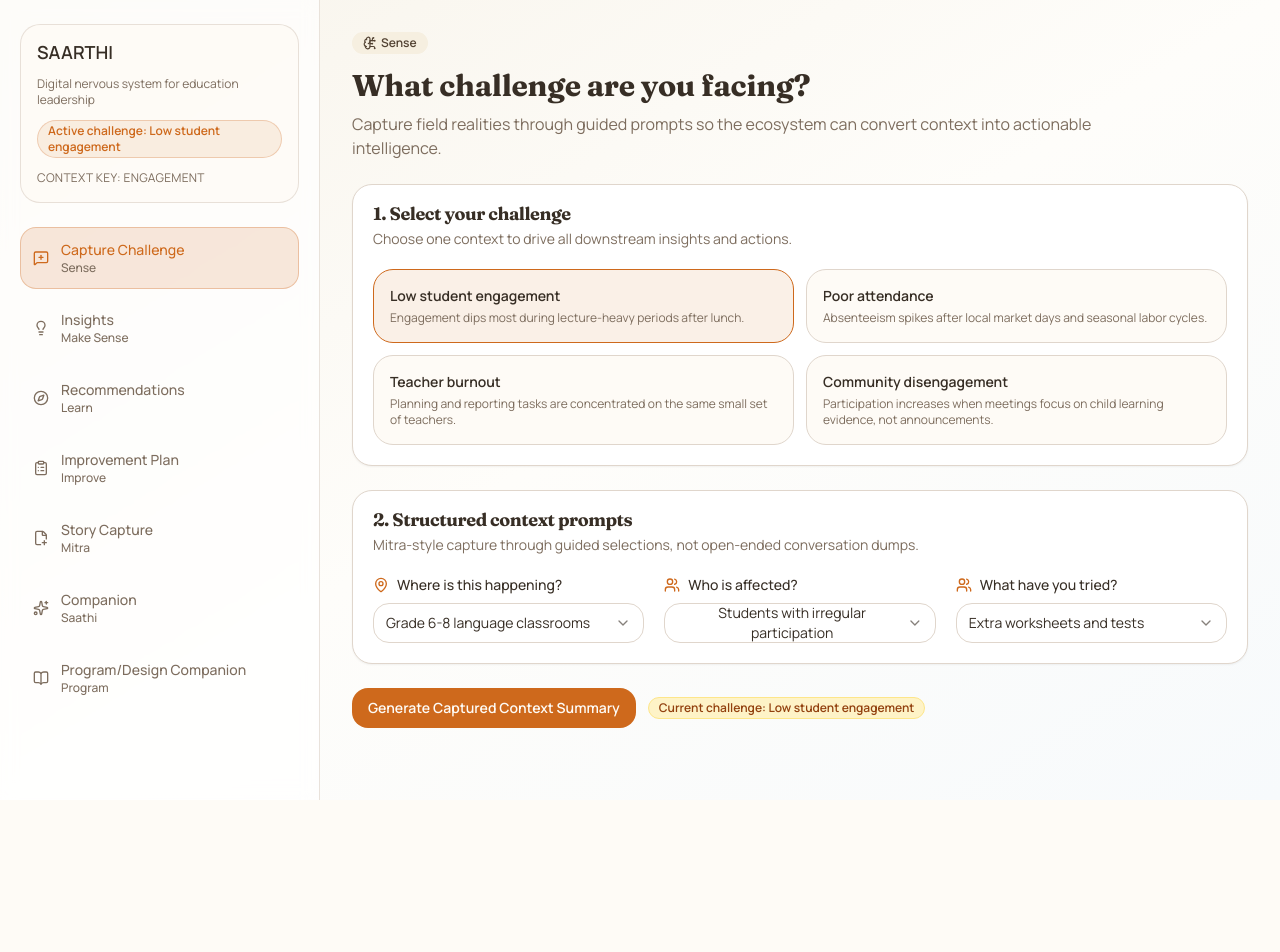
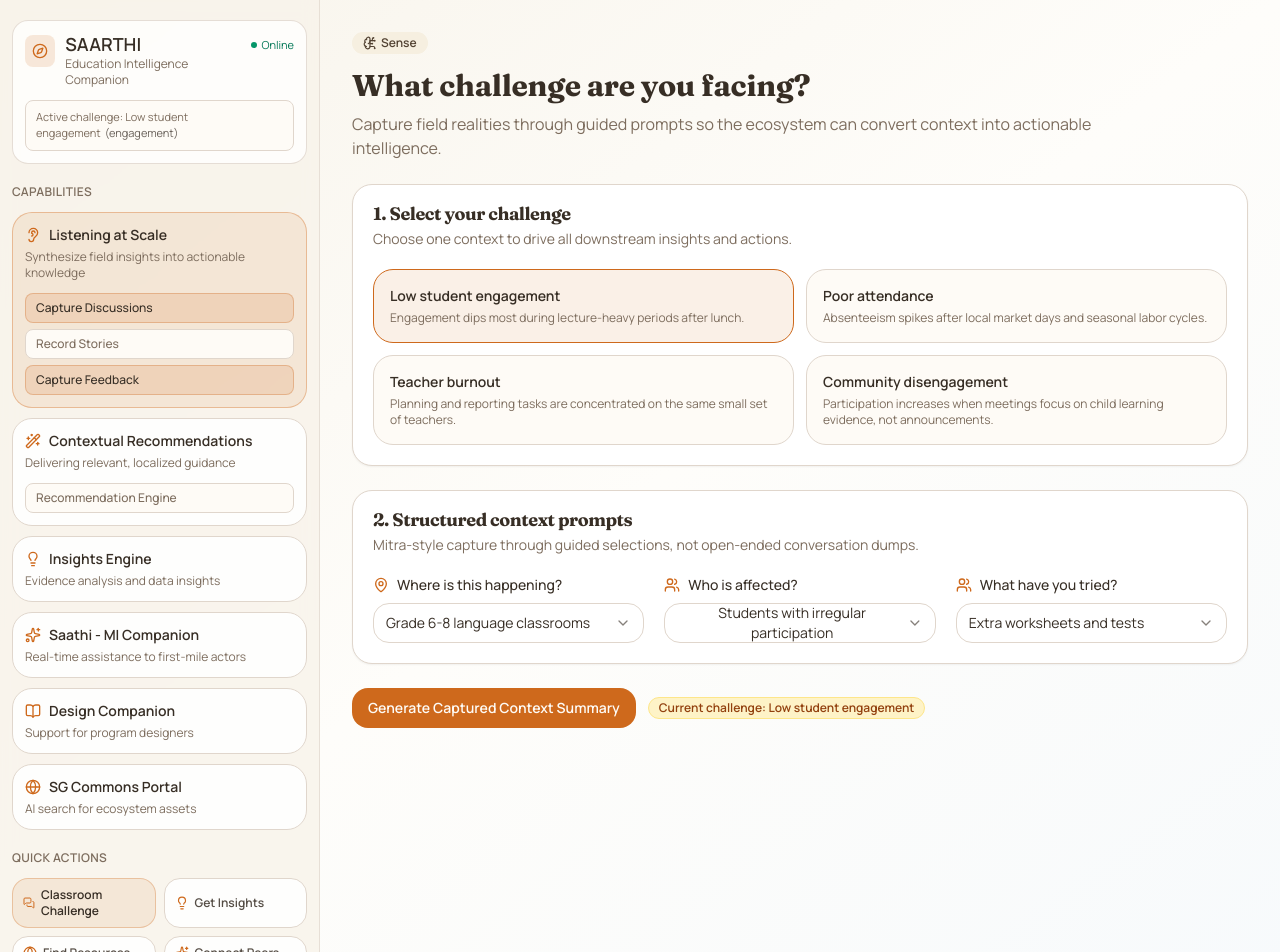
Before and after one commit to priyanka-TL/saarthi-app, a React (Vite) app in the folder saarthi-app/: page / in a window 1280 px wide. Shown: the top 952 px of the page. Before the commit the page ends 800 px from the top, so only its background shows below. Built offline with nearby package versions, Linux system fonts and the light colour scheme.

Commit message:
Enhance AppShell and SidebarNav components with new icons and improved layout for better user experience

```diff
--- a/saarthi-app/src/components/layout/AppShell.tsx
+++ b/saarthi-app/src/components/layout/AppShell.tsx
@@ -1,8 +1,7 @@
-import { Menu } from 'lucide-react'
+import { Compass, Menu } from 'lucide-react'
 import { type PropsWithChildren } from 'react'
 
 import { SidebarNav } from '@/components/layout/SidebarNav'
-import { Badge } from '@/components/ui/badge'
 import { Button } from '@/components/ui/button'
 import { Sheet, SheetContent, SheetHeader, SheetTitle, SheetTrigger } from '@/components/ui/sheet'
 import type { ChallengeKey, FlowKey } from '@/types/saarthi'
@@ -24,7 +23,7 @@ export function AppShell({
   return (
     <div className="min-h-screen bg-gradient-to-br from-[#f8f4eb] via-[#fefdfa] to-[#f7fafc] text-foreground">
       <div className="mx-auto flex min-h-screen w-full max-w-[1400px] flex-col lg:flex-row">
-        <aside className="hidden w-[320px] border-r border-border/70 bg-card/70 px-5 py-6 backdrop-blur lg:block">
+        <aside className="hidden w-[320px] border-r border-border/70 bg-[#f8f3ea]/80 px-3 py-5 backdrop-blur lg:block">
           <BrandBlock selectedChallenge={selectedChallenge} selectedChallengeLabel={selectedChallengeLabel} />
           <SidebarNav activeFlow={activeFlow} onFlowChange={onFlowChange} />
         </aside>
@@ -42,9 +41,9 @@ export function AppShell({
                     <Menu className="h-4 w-4" />
                   </Button>
                 </SheetTrigger>
-                <SheetContent className="max-w-[320px]">
+                <SheetContent className="max-w-[320px] border-border bg-[#f8f3ea] text-foreground">
                   <SheetHeader>
-                    <SheetTitle>Navigate Flows</SheetTitle>
+                    <SheetTitle className="text-foreground">Navigate Flows</SheetTitle>
                   </SheetHeader>
                   <div className="mt-5">
                     <BrandBlock selectedChallenge={selectedChallenge} selectedChallengeLabel={selectedChallengeLabel} />
@@ -70,13 +69,27 @@ function BrandBlock({
   selectedChallengeLabel: string
 }) {
   return (
-    <div className="mb-6 space-y-3 rounded-2xl border border-border/70 bg-background/80 p-4">
-      <p className="text-lg font-semibold leading-tight text-foreground">SAARTHI</p>
-      <p className="text-xs text-muted-foreground">Digital nervous system for education leadership</p>
-      <Badge className="w-fit border border-primary/25 bg-primary/10 text-primary" variant="outline">
+    <div className="mb-5 rounded-xl border border-border/80 bg-card/75 p-3">
+      <div className="flex items-start justify-between gap-2">
+        <div className="flex items-start gap-2.5">
+          <div className="mt-0.5 flex h-8 w-8 items-center justify-center rounded-lg bg-primary/15 text-primary">
+            <Compass className="h-4 w-4" />
+          </div>
+          <div>
+            <p className="text-lg font-semibold leading-tight text-foreground">SAARTHI</p>
+            <p className="text-xs text-muted-foreground">Education Intelligence Companion</p>
+          </div>
+        </div>
+        <div className="mt-1 flex items-center gap-1 text-[11px] text-emerald-700">
+          <span className="h-1.5 w-1.5 rounded-full bg-emerald-600" />
+          Online
+        </div>
+      </div>
+
+      <div className="mt-3 rounded-lg border border-border bg-background px-2.5 py-2 text-[11px] text-muted-foreground">
         Active challenge: {selectedChallengeLabel}
-      </Badge>
-      <p className="text-xs uppercase tracking-wide text-muted-foreground">Context key: {selectedChallenge}</p>
+        <span className="ml-1 text-foreground/75">({selectedChallenge})</span>
+      </div>
     </div>
   )
 }
--- a/saarthi-app/src/components/layout/SidebarNav.tsx
+++ b/saarthi-app/src/components/layout/SidebarNav.tsx
@@ -1,102 +1,163 @@
 import {
   BookOpen,
-  ClipboardList,
-  Compass,
-  FilePlus2,
+  Ear,
+  Globe,
   Lightbulb,
-  MessageSquarePlus,
+  MessagesSquare,
   Sparkles,
+  WandSparkles,
 } from 'lucide-react'
 import type { ComponentType } from 'react'
 
-import { Button } from '@/components/ui/button'
 import { cn } from '@/lib/utils'
 import type { FlowKey } from '@/types/saarthi'
 
-interface NavItem {
+interface CapabilityItem {
   key: FlowKey
   label: string
+  subtitle: string
   icon: ComponentType<{ className?: string }>
-  subtitle: string
+  subActions?: Array<{ key: FlowKey; label: string }>
 }
 
-const navItems: NavItem[] = [
+const capabilityItems: CapabilityItem[] = [
   {
     key: 'capture',
-    label: 'Capture Challenge',
-    icon: MessageSquarePlus,
-    subtitle: 'Sense',
+    label: 'Listening at Scale',
+    subtitle: 'Synthesize field insights into actionable knowledge',
+    icon: Ear,
+    subActions: [
+      { key: 'capture', label: 'Capture Discussions' },
+      { key: 'story', label: 'Record Stories' },
+      { key: 'capture', label: 'Capture Feedback' },
+    ],
+  },
+  {
+    key: 'recommendations',
+    label: 'Contextual Recommendations',
+    subtitle: 'Delivering relevant, localized guidance',
+    icon: WandSparkles,
+    subActions: [{ key: 'recommendations', label: 'Recommendation Engine' }],
   },
   {
     key: 'insights',
-    label: 'Insights',
+    label: 'Insights Engine',
+    subtitle: 'Evidence analysis and data insights',
     icon: Lightbulb,
-    subtitle: 'Make Sense',
+  },
+  {
+    key: 'companion',
+    label: 'Saathi - MI Companion',
+    subtitle: 'Real-time assistance to first-mile actors',
+    icon: Sparkles,
+  },
+  {
+    key: 'program',
+    label: 'Design Companion',
+    subtitle: 'Support for program designers',
+    icon: BookOpen,
   },
   {
     key: 'recommendations',
-    label: 'Recommendations',
-    icon: Compass,
-    subtitle: 'Learn',
+    label: 'SG Commons Portal',
+    subtitle: 'AI search for ecosystem assets',
+    icon: Globe,
   },
-  {
-    key: 'improvement',
-    label: 'Improvement Plan',
-    icon: ClipboardList,
-    subtitle: 'Improve',
-  },
-  {
-    key: 'story',
-    label: 'Story Capture',
-    icon: FilePlus2,
-    subtitle: 'Mitra',
-  },
-  {
-    key: 'companion',
-    label: 'Companion',
-    icon: Sparkles,
-    subtitle: 'Saathi',
-  },
-  {
-    key: 'program',
-    label: 'Program/Design Companion',
-    icon: BookOpen,
-    subtitle: 'Program',
-  },
+]
+
+const quickActions: Array<{ key: FlowKey; label: string; icon: ComponentType<{ className?: string }> }> = [
+  { key: 'capture', label: 'Classroom Challenge', icon: MessagesSquare },
+  { key: 'insights', label: 'Get Insights', icon: Lightbulb },
+  { key: 'recommendations', label: 'Find Resources', icon: Globe },
+  { key: 'companion', label: 'Connect Peers', icon: Sparkles },
 ]
 
 interface SidebarNavProps {
   activeFlow: FlowKey
   onFlowChange: (flow: FlowKey) => void
-  vertical?: boolean
 }
 
-export function SidebarNav({ activeFlow, onFlowChange, vertical = true }: SidebarNavProps) {
+export function SidebarNav({ activeFlow, onFlowChange }: SidebarNavProps) {
   return (
-    <nav className={cn('gap-2', vertical ? 'flex flex-col' : 'grid grid-cols-1 sm:grid-cols-2')}>
-      {navItems.map((item) => {
+    <div className="space-y-5 text-foreground">
+      <div>
+        <p className="mb-3 text-xs font-semibold uppercase tracking-wide text-muted-foreground">Capabilities</p>
+        <div className="space-y-2.5">
+          {capabilityItems.map((item) => {
             const Icon = item.icon
             const active = item.key === activeFlow
             return (
-          <Button
-            key={item.key}
+              <button
                 className={cn(
-              'h-auto justify-start gap-3 rounded-xl px-3 py-3 text-left font-medium',
+                  'w-full rounded-2xl border px-3 py-3 text-left transition-colors',
                   active
-                ? 'border border-primary/30 bg-primary/15 text-primary hover:bg-primary/20'
-                : 'border border-transparent bg-transparent text-muted-foreground hover:border-border hover:bg-card hover:text-foreground',
+                    ? 'border-primary/35 bg-primary/10 text-foreground'
+                    : 'border-border bg-card/90 text-foreground hover:border-primary/25 hover:bg-muted',
                 )}
+                key={item.label}
                 onClick={() => onFlowChange(item.key)}
-            variant="ghost"
+                type="button"
               >
-            <Icon className="h-4 w-4 shrink-0" />
-            <div>
-              <p className="text-sm">{item.label}</p>
-              <p className="text-xs text-muted-foreground">{item.subtitle}</p>
+                <p className="flex items-center gap-2 text-sm font-semibold">
+                  <Icon className="h-4 w-4 text-primary" />
+                  {item.label}
+                </p>
+                <p className="mt-1 text-xs text-muted-foreground">{item.subtitle}</p>
+
+                {item.subActions ? (
+                  <div className="mt-3 space-y-1.5">
+                    {item.subActions.map((subAction) => (
+                      <button
+                        className={cn(
+                          'block w-full rounded-lg border px-2.5 py-1.5 text-left text-xs font-medium transition-colors',
+                          subAction.key === activeFlow
+                            ? 'border-primary/30 bg-primary/15 text-foreground'
+                            : 'border-border bg-background text-muted-foreground hover:bg-muted',
+                        )}
+                        key={`${item.label}-${subAction.label}`}
+                        onClick={(event) => {
+                          event.stopPropagation()
+                          onFlowChange(subAction.key)
+                        }}
+                        type="button"
+                      >
+                        {subAction.label}
+                      </button>
+                    ))}
                   </div>
-          </Button>
+                ) : null}
+              </button>
             )
           })}
-    </nav>
+        </div>
+      </div>
+
+      <div>
+        <p className="mb-3 text-xs font-semibold uppercase tracking-wide text-muted-foreground">Quick Actions</p>
+        <div className="grid grid-cols-2 gap-2">
+          {quickActions.map((action) => {
+            const Icon = action.icon
+            return (
+              <button
+                className={cn(
+                  'rounded-xl border px-2.5 py-2 text-left text-xs font-semibold transition-colors',
+                  action.key === activeFlow
+                    ? 'border-primary/30 bg-primary/10 text-foreground'
+                    : 'border-border bg-card/85 text-foreground/85 hover:bg-muted',
+                )}
+                key={action.label}
+                onClick={() => onFlowChange(action.key)}
+                type="button"
+              >
+                <span className="flex items-center gap-1.5">
+                  <Icon className="h-3.5 w-3.5 text-primary" />
+                  {action.label}
+                </span>
+              </button>
+            )
+          })}
+        </div>
+      </div>
+    </div>
   )
 }
```
Lines whose indentation alone changed are shown as unchanged.
